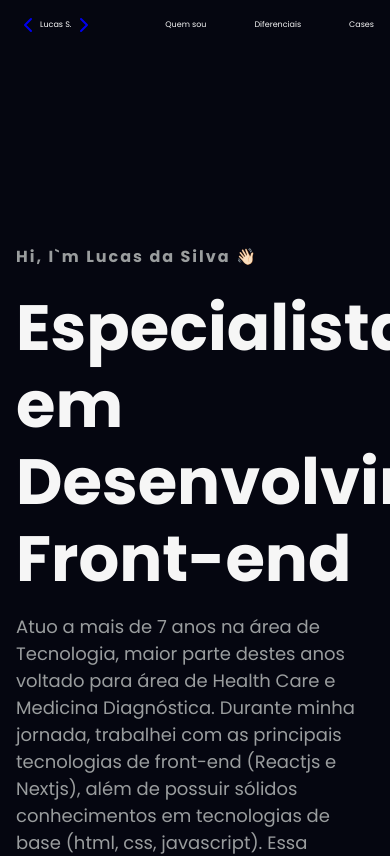
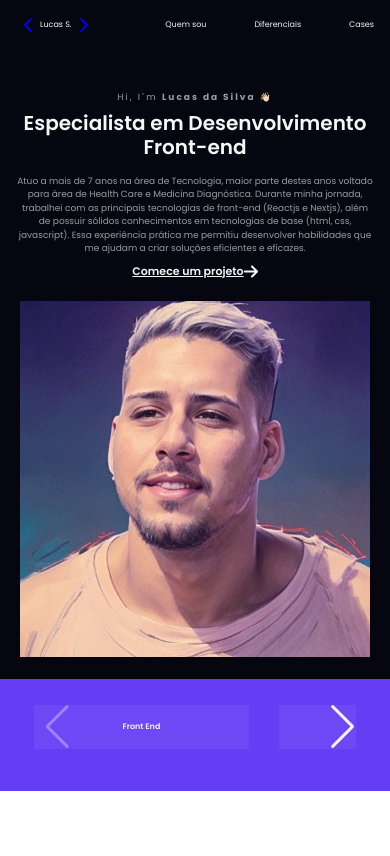
Before and after one commit to LucasBlunTT/portfolio-nextjs, a Next.js app: page / in a window 390 px wide. Shown: the top 856 px of the page. Built offline with nearby package versions, Linux system fonts and the light colour scheme.

Commit message:
Section Hero responsived

```diff
--- a/src/components/Header/styles.js
+++ b/src/components/Header/styles.js
@@ -69,5 +69,6 @@ export const HeaderStyle = styled('header', {
     '*': {
       fontSize: '8px !important',
     },
-  }
+  },
+
 });
--- a/src/components/SectioHero/styles.js
+++ b/src/components/SectioHero/styles.js
@@ -1,4 +1,4 @@
-import { styled } from "@stitches/react";
+import { styled } from '../../styles';
 import { Container } from "../../styles/global";
 
 export const SectionStyle = styled('section', {
@@ -16,7 +16,7 @@ export const SectionStyle = styled('section', {
             maxWidth: 645,
 
             h5: {
-                fonteWeight: 500,
+                fontWeight: 500,
                 fontSize: 16,
                 lineHeight: '120%',
                 letterSpacing: 2,
@@ -25,7 +25,7 @@ export const SectionStyle = styled('section', {
             },
 
             h1: {
-                fonteWeight: 600,
+                fontWeight: 600,
                 fontSize: 64,
                 lineHeight: '120%',
                 color: '$gray100',
@@ -34,7 +34,7 @@ export const SectionStyle = styled('section', {
 
             p: {
                 maxWidth: 520,
-                fonteWeight: 400,
+                fontWeight: 400,
                 fontSize: 18,
                 lineHeight: '150%',
                 color: '$gray500',
@@ -50,10 +50,6 @@ export const SectionStyle = styled('section', {
                 lineHeight: '120%',
                 color: '$gray100',
                 textDecoration: 'underline',
-
-                img: {
-                    marginLeft: 16,
-                }
             }
         },
 
@@ -63,11 +59,226 @@ export const SectionStyle = styled('section', {
 
             img: {
                 objectFit: 'cover',
-                width: '100%',
                 height: 673,
             },
+        },
+    },
 
+    '@lg': {
+        padding: '33px 0',
+
+        [`${Container}`]: {
+            '.hero-left': {
+                maxWidth: 520,
+                marginTop: 23,
+
+                h1: {
+                    fontSize: 54,
+                },
+
+                p: {
+                    marginBottom: 34,
+                    fontSize: 15,
+                },
+
+                a: {
+                    fontSize: 16,
+                },
+            },
+
+            '.hero-right': {
+                maxWidth: 385,
+
+                img: {
+                    height: 508,
+                },
+            },
         },
-    }
+    },
 
+    '@mmd': {
+        padding: '22px 0',
+
+        [`${Container}`]: {
+            '.hero-left': {
+                maxWidth: 480,
+                marginTop: 20,
+
+                h5: {
+                    fontSize: 13,
+                },
+
+                h1: {
+                    fontSize: 42,
+                },
+
+                p: {
+                    marginBottom: 34,
+                    fontSize: 13,
+                },
+
+                a: {
+                    fontSize: 13,
+                },
+            },
+
+            '.hero-right': {
+                maxWidth: 393,
+
+                img: {
+                    height: 399,
+                },
+            },
+        },
+    },
+
+    '@tmd': {
+        padding: '22px 0',
+
+        [`${Container}`]: {
+            '.hero-left': {
+                maxWidth: 358,
+                marginTop: 20,
+
+                h5: {
+                    fontSize: 12,
+                },
+
+                h1: {
+                    fontSize: 38,
+                },
+
+                p: {
+                    marginBottom: 21,
+                    fontSize: 10,
+                },
+
+                a: {
+                    fontSize: 12,
+                },
+            },
+
+            '.hero-right': {
+                maxWidth: 350,
+
+                img: {
+                    height: 352,
+                },
+            },
+        },
+    },
+
+    '@sm': {
+        padding: '22px 0',
+
+        [`${Container}`]: {
+            display: 'flex',
+            flexDirection: 'column',
+            alignItems: 'center',
+            justifyContent: 'center',
+
+            '.hero-left': {
+                marginTop: '0 !important',
+                maxWidth: '100%',
+                display: 'flex',
+                flexDirection: 'column',
+                alignItems: 'center',
+                justifyContent: 'center',
+                marginTop: 20,
+
+                h5: {
+                    textAlign: 'center',
+                    fontSize: 12,
+                    marginBottom: 8,
+                },
+
+                h1: {
+                    textAlign: 'center',
+                    fontSize: 38,
+                },
+
+                p: {
+                    textAlign: 'center',
+                    marginBottom: 9,
+                    fontSize: 9,
+                },
+
+                a: {
+                    textAlign: 'center',
+                    fontSize: 12,
+                    marginBottom: 23,
+                },
+            },
+
+            '.hero-right': {
+                maxWidth: 350,
+
+                img: {
+                    height: 392,
+                },
+            },
+        },
+    },
+
+    '@xs': {
+        padding: '22px 0',
+
+        [`${Container}`]: {
+            display: 'flex',
+            flexDirection: 'column',
+            alignItems: 'center',
+            justifyContent: 'center',
+
+            '.hero-left': {
+                marginTop: '0 !important',
+                maxWidth: '100%',
+                display: 'flex',
+                flexDirection: 'column',
+                alignItems: 'center',
+                justifyContent: 'center',
+                marginTop: 20,
+
+                h5: {
+                    textAlign: 'center',
+                    fontSize: 9,
+                    marginBottom: 8,
+                },
+
+                h1: {
+                    textAlign: 'center',
+                    fontSize: 20,
+                },
+
+                p: {
+                    textAlign: 'center',
+                    marginBottom: 9,
+                    fontSize: 9,
+                },
+
+                a: {
+                    textAlign: 'center',
+                    fontSize: 11,
+                    marginBottom: 23,
+                },
+            },
+
+            '.hero-right': {
+                maxWidth: 350,
+
+                img: {
+                    height: 356,
+                },
+            },
+        },
+    },
+
+    '@xxs': {
+        [`${Container}`]: {
+            '.hero-left': {
+                p: {
+                    fontSize: 8,
+                },
+            },
+        },
+    },
 });
--- a/src/styles/index.js
+++ b/src/styles/index.js
@@ -20,6 +20,7 @@ export const { styled, globalCss, keyframes, getCssText, theme } =
         backgrounColorDefault: 'linear-gradient(0deg, #050610, #050610), rgba(255, 255, 255, 0.02)'
       },
     },
+
     media: {
       xxs: '(max-width: 360px)',
       xs: '(max-width: 414px)',
```
